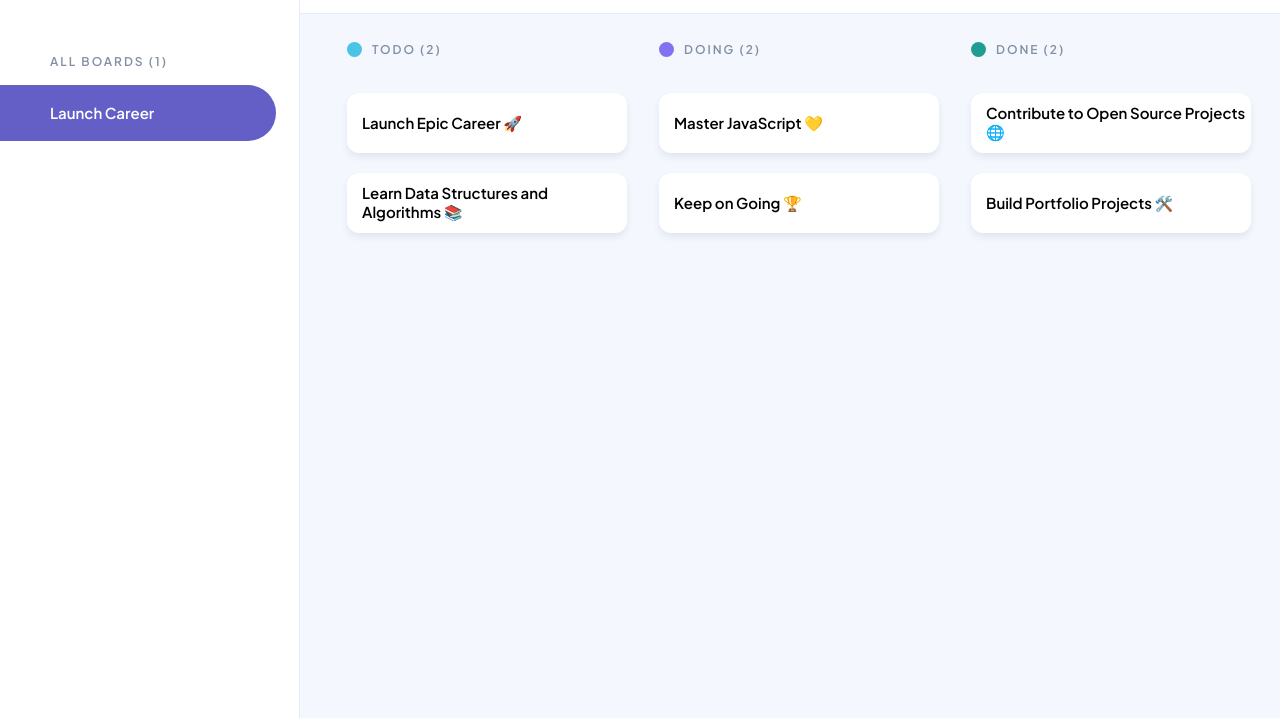
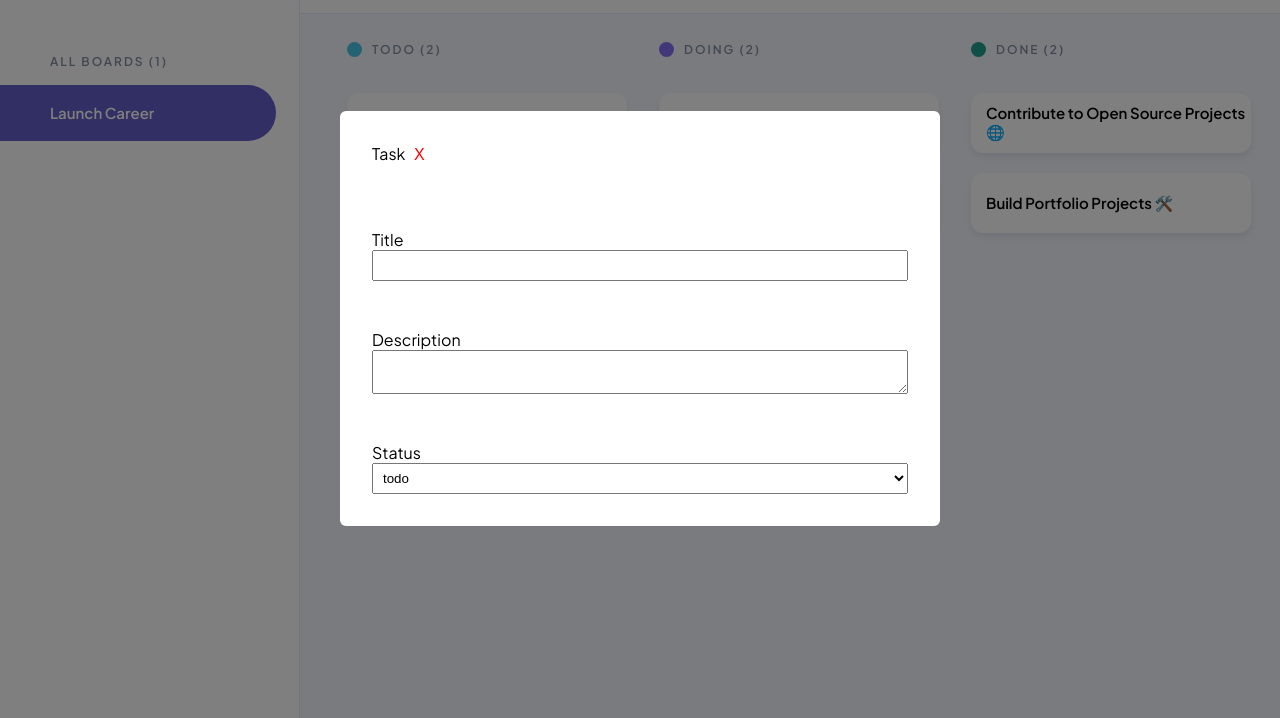
Before and after one commit to iamhereforashorttim3/CLIATU2532_FTO2502_B_Clifford-Atuchukwu_JSL04, a plain HTML site: page index.html in a window 1280 px wide. Shown: the part 82-800 px from the top of the page. Drawn offline with Linux system fonts and the light colour scheme.

Commit message:
CSS design of the modal/slight changes to code for more clarity

```diff
--- a/index.html
+++ b/index.html
@@ -79,17 +79,28 @@
     </div>
     <div id="modal" class="hidden-modal">
       <div class="modal">
-        <button id="close-btn">x</button>
-        <label for="title-modal">Title</label>
+        <div class="modal-content">
+          <label for="modal-header">
+            <span>Task</span>
+            <button id="close-btn">X</button>
+          </label>
+          <label for="title-modal">
+            <span>Title</span>
             <input id="title-modal" type="text" />
-        <label for="modal-description">Description</label>
+          </label>
+          <label for="modal-description">
+            <span> Description</span>
             <textarea id="modal-description"></textarea>
-        <label for="modal-status">Status</label>
+          </label>
+          <label for="modal-status">
+            <span>Status</span>
             <select id="modal-status">
               <option value="todo">todo</option>
               <option value="doing">doing</option>
               <option value="done">done</option>
             </select>
+          </label>
+        </div>
       </div>
     </div>
     <script src="script.js"></script>
--- a/script.js
+++ b/script.js
@@ -41,6 +41,8 @@ const initialTasks = [
   },
 ];
 
+const modal = document.getElementById("modal");
+
 for (let i = 0; i < initialTasks.length; i++) {
   console.log(initialTasks[i].title);
 }
@@ -76,17 +78,19 @@ const taskCards = document.querySelectorAll(".task-card");
 
 taskCards.forEach((card) => {
   card.addEventListener("click", () => {
-    document.getElementById("modal").classList.remove("hidden-modal");
-
     const taskId = card.dataset.id;
     const task = initialTasks.find((task) => task.id == taskId);
 
     document.getElementById("title-modal").value = task.title;
     document.getElementById("modal-description").value = task.description;
     document.getElementById("modal-status").value = task.status;
+
+    modal.classList.remove("hidden-modal");
   });
 });
 
-document.getElementById("close-btn").addEventListener("click", () => {
-  document.getElementById("modal").classList.add("hidden-modal");
+const closebtn = document.getElementById("close-btn");
+
+closebtn.addEventListener("click", () => {
+  modal.classList.add("hidden-modal");
 });
--- a/styles.css
+++ b/styles.css
@@ -306,6 +306,52 @@ h2 {
   }
 }
 
+#modal {
+  position: fixed;
+  display: flex;
+  top: 0;
+  left: 0;
+  width: 100%;
+  height: 100%;
+  background-color: rgba(0, 0, 0, 0.5);
+  align-items: center;
+  justify-content: center;
+}
+
+.modal {
+  background: white;
+  border-radius: 6px;
+  padding: 2rem;
+  width: 90%;
+  max-width: 600px;
+}
+
+.modal-content {
+  display: flex;
+  flex-direction: column;
+  gap: 3rem;
+}
+
 .hidden-modal {
   display: none;
 }
+
+input,
+textarea,
+select {
+  width: 100%;
+  padding: 6px;
+}
+
+#model-status option {
+  font-weight: bold;
+}
+
+#close-btn {
+  margin-bottom: 1rem;
+  background: none;
+  border: none;
+  cursor: pointer;
+  font-size: 1rem;
+  color: red;
+}
```
Lines whose indentation alone changed are shown as unchanged.
